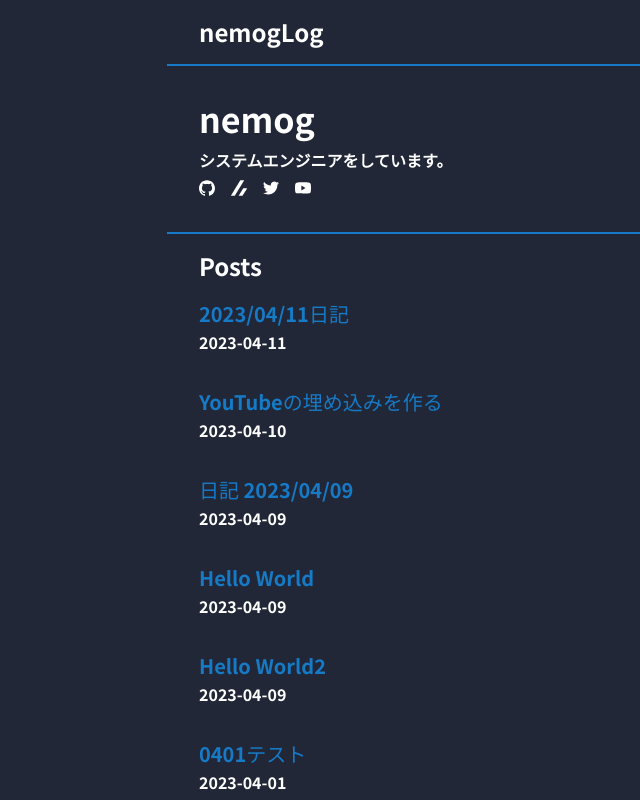
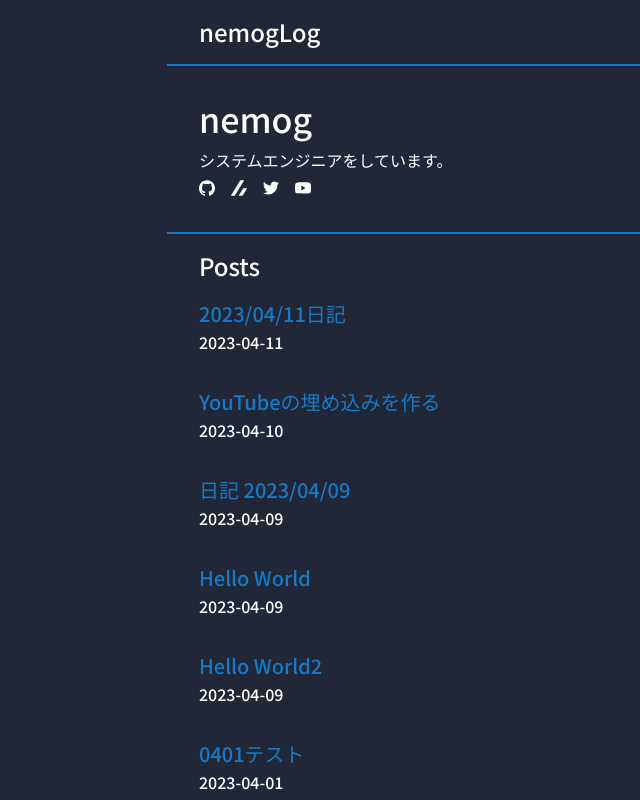
Before and after one commit to nemog9/NextBlog, a Next.js app: page / in a window 1280 px wide. Shown: the whole page, without its empty margins (89-729 px from the left). Built offline with nearby package versions, Linux system fonts and the light colour scheme.

Commit message:
change font

```diff
--- a/pages/_document.tsx
+++ b/pages/_document.tsx
@@ -3,7 +3,14 @@
 export default function Document() {
     return (
         <Html lang='en'>
-            <Head />
+            <Head>
+                <link rel='preconnect' href='https://fonts.googleapis.com' />
+                <link rel='preconnect' href='https://fonts.gstatic.com' crossOrigin='' />
+                <link
+                    href='https://fonts.googleapis.com/css2?family=Noto+Sans+JP:wght@100;200;300;400;500;600;700;800;900&display=swap'
+                    rel='stylesheet'
+                />
+            </Head>
             <body>
                 <Main />
                 <NextScript />
--- a/theme/index.ts
+++ b/theme/index.ts
@@ -11,8 +11,8 @@
         },
     },
     typography: {
-        fontFamily: 'Noto Sans JP',
-        fontWeightRegular: '600',
+        fontFamily: ['Noto Sans JP', 'sans-serif'].join(','),
+        fontWeightRegular: '500',
     },
 });
 
```
